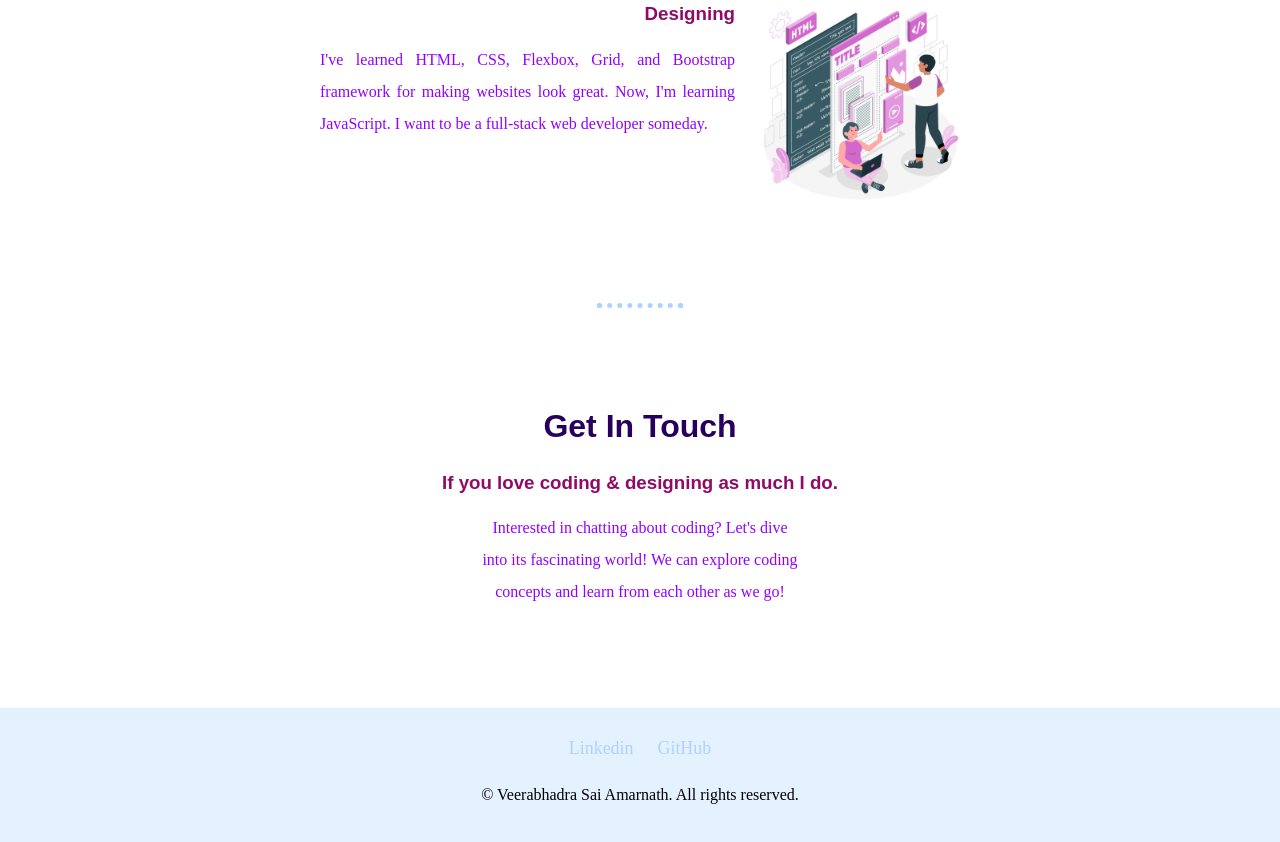
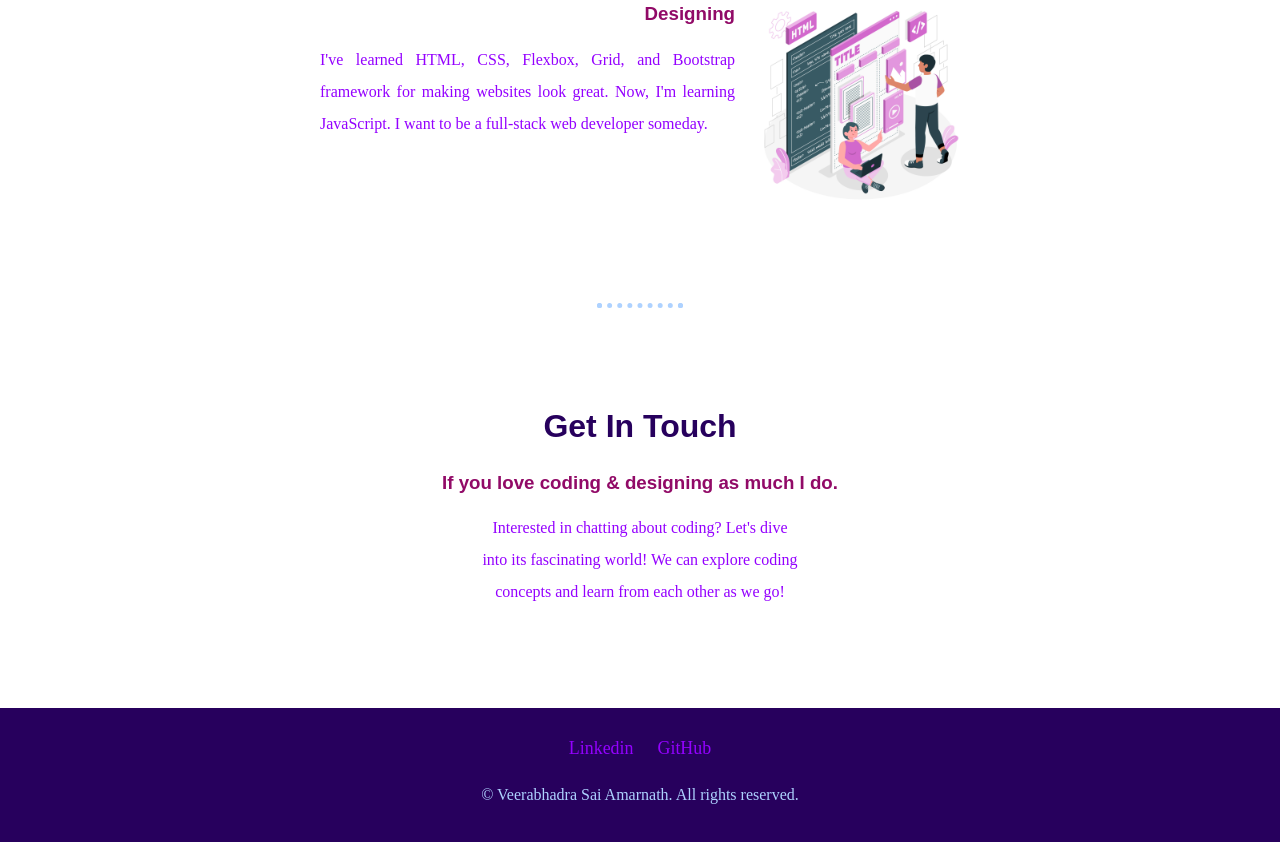
Before and after one commit to AmarnathWebDeveloper/personal-site, a plain HTML site: page index.html in a window 1280 px wide. Shown: the part 1410-2252 px from the top of the page. Drawn offline with Linux system fonts and the light colour scheme.

Commit message:
Add files via upload

```diff
--- a/styles.css
+++ b/styles.css
@@ -109,7 +109,7 @@ hr{
 }
 .container-5{
     height:150px;
-    background-color: #E4F1FF;
+    background-color: #27005D;
     text-align: center;
 }
 a{
@@ -118,11 +118,12 @@ a{
     text-decoration: none;
     padding:10px;
     font-size: 1.12rem;
-    color:#AED2FF;
+    color:#9400FF;
 }
 
 .container-5 p{
     margin-top:50px;
+    color:#AED2FF;
 }
 @media (max-width:992px){
     .container-1{
```
